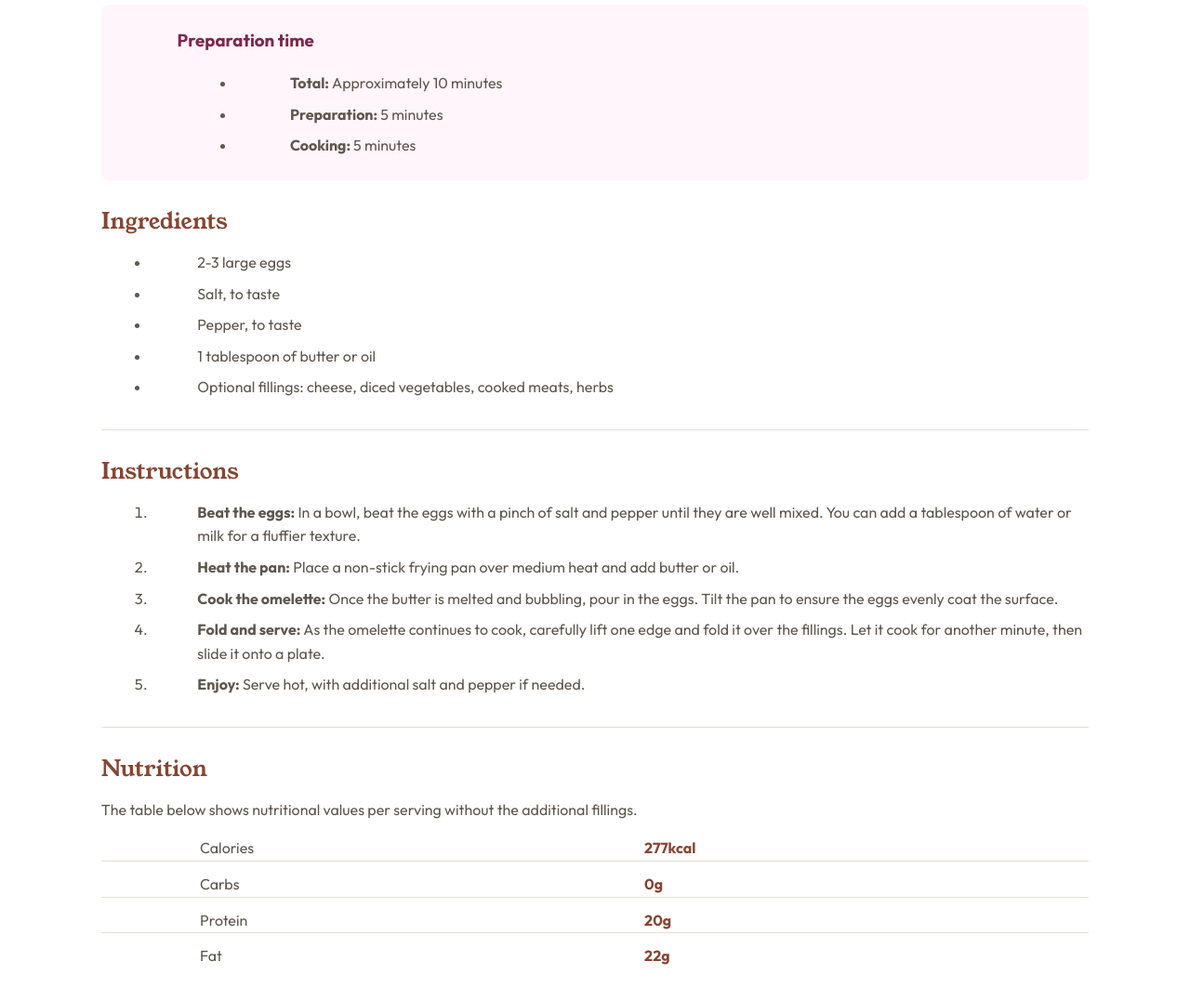
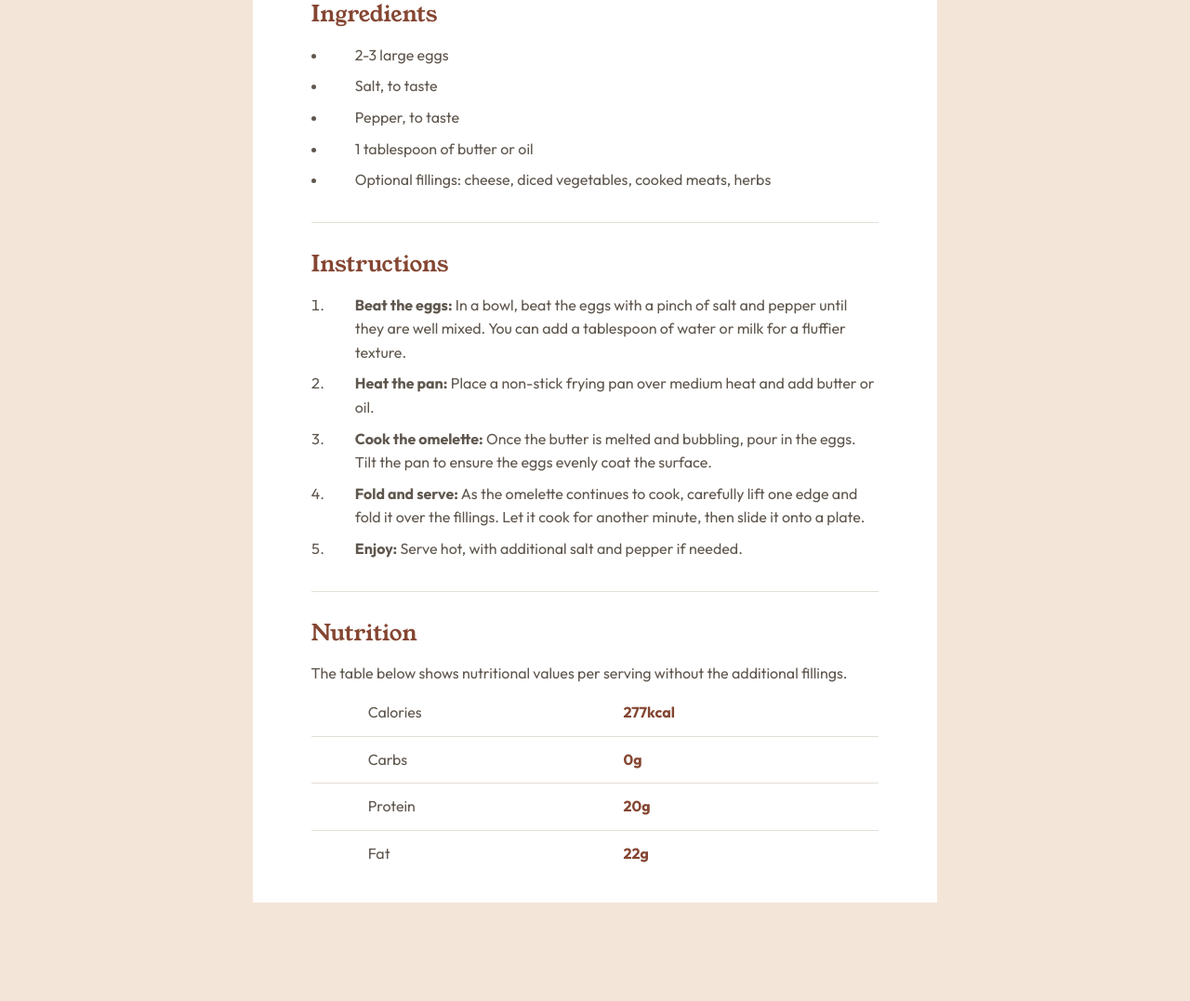
Before and after one commit to bluepersia/recipe-page-2, a plain HTML site: page index.html in a window 1280 px wide. Shown: the part 749-1826 px from the top of the page at 93% size. After the commit the page ends 1720 px from the top, so only its background shows below. Drawn offline with Linux system fonts and the light colour scheme.

Commit message:
Desktop style

```diff
--- a/index.html
+++ b/index.html
@@ -17,6 +17,8 @@
   </style>
 </head>
 <body>
+
+  <div class="container">
 
   <header class="header">
     <img src="./assets/images/image-omelette.jpeg" alt="Omelette" class="img-main"/>
@@ -70,7 +72,7 @@
     </div>
   </main>
 
-
+  </div>
 
 
 </body>
--- a/style.css
+++ b/style.css
@@ -21,7 +21,13 @@ body {
     margin: 0;
     font-family: var(--font-2);
     color: var(--WengeBrown);
+    background-color: var(--Eggshell);
     line-height: 1.6;
+    display: flex;
+    min-height: 100vh;
+    flex-direction: column;
+    align-items: center;
+    justify-content: center;
 }
 
 
@@ -56,6 +62,10 @@ h3 {
     color: var(--DarkRaspberry);
 }
 
+.container {
+    background-color: var(--White);
+    max-width: 736px;
+}
 
 .img-main {
     width: 100%;
@@ -81,7 +91,7 @@ h3 {
 
 .prep_list {
 
-    padding-left: 7%;
+    padding-left: 1.5em;
 }
 .prep_list_item {
     padding-left: 7%;
@@ -98,7 +108,7 @@ h3 {
 
 
 .section_list {
-    padding-left: 5%;
+    padding-left: 1.1em;
 }
 
 .section_list_item {
@@ -113,11 +123,11 @@ h3 {
 }
 .table_row:not(:first-child)
 {
-    margin-top: .75em;
+    padding-top: .75em;
 }
 .table_row:not(:last-child)
 {
-    margin-bottom: .75em;
+    padding-bottom: .75em;
     border-bottom: 1px solid var(--WhiteCoffee);
 }
 
@@ -135,3 +145,20 @@ h3 {
 .table_key, .table_val {
     width: 50%;
 }
+
+
+
+
+@media (min-width:1440px)
+{
+
+
+    .header {
+        padding: 2.5em 2.77% 0;
+    }
+
+
+    .main {
+        padding: 2.5em 5.4%;
+    }
+}
```
